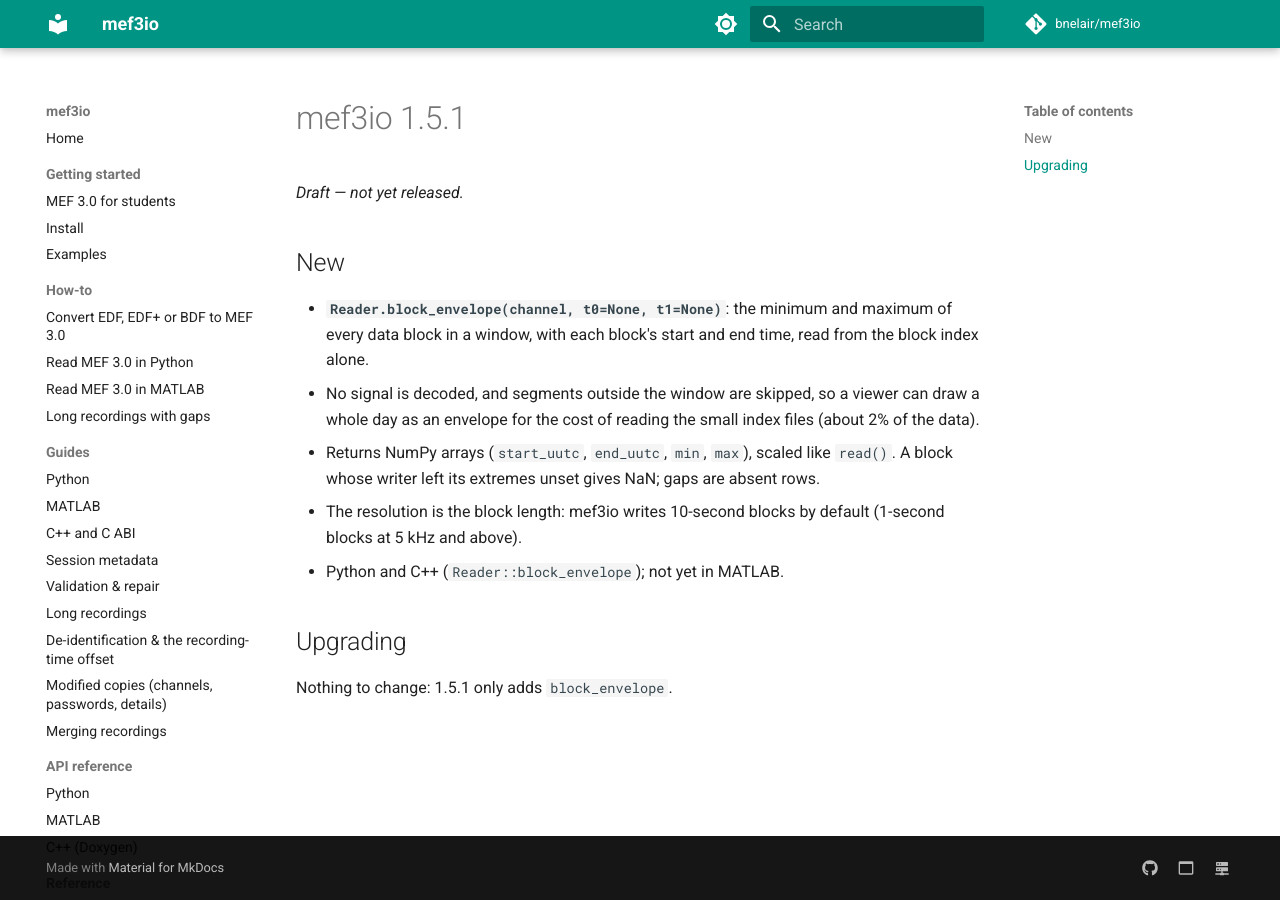
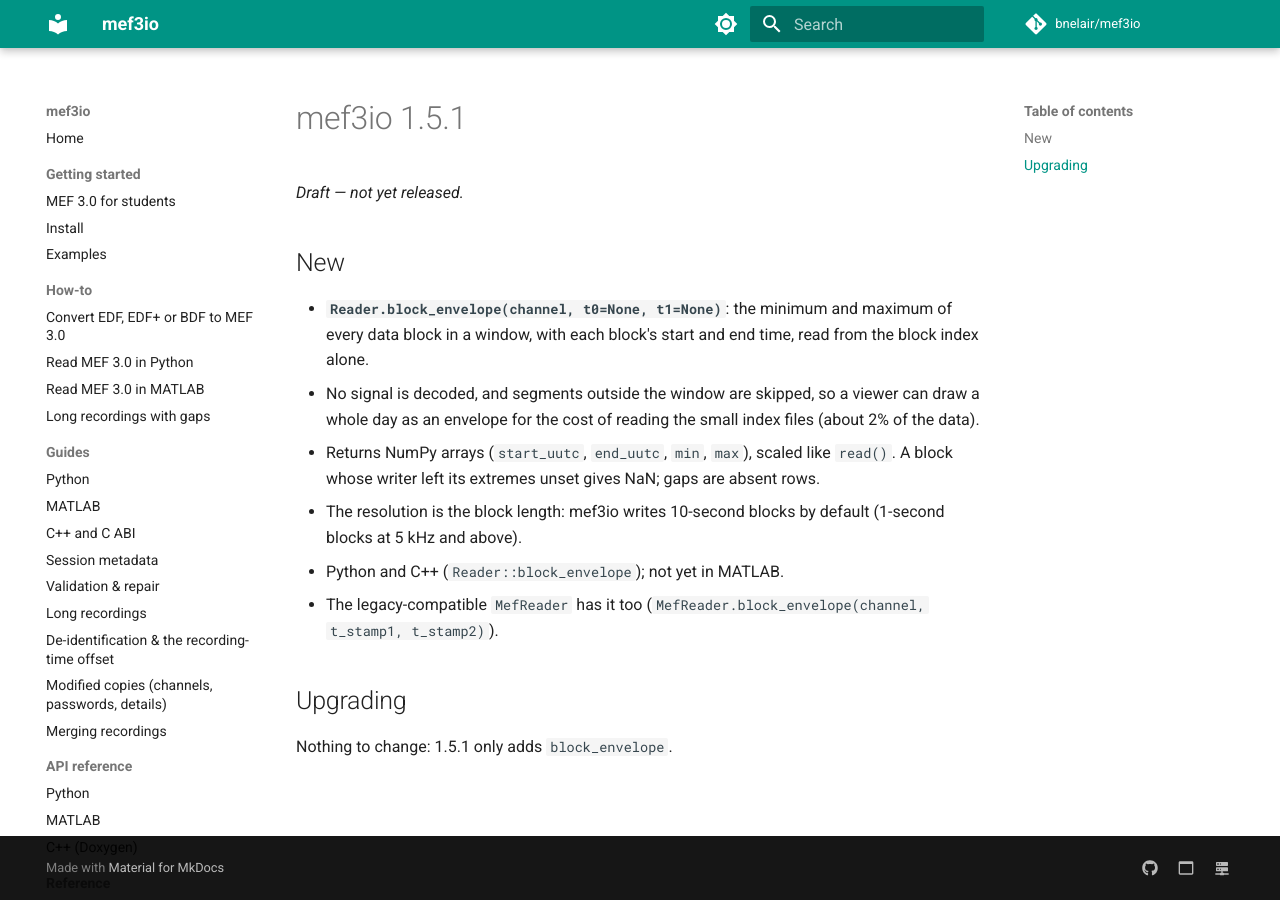
Before and after one commit to bnelair/mef3io, an MkDocs documentation site: the page built from docs/release_notes/1.5.1.md, in a window 1280 px wide. Built offline with MkDocs 1.6.1 and Material for MkDocs 9.7.7, drawn with Linux system fonts in a browser that asks for light colours; comment, search, counter and statistics services are not loaded.

Commit message:
1.5.1 notes: MefReader.block_envelope (#136)
Co-Authored-By: Claude Opus 5.5 <noreply@anthropic.com>
Claude-Session: https://claude.ai/code/session_01PWYBRHqzczzUfo99eFKLmQ

```diff
--- a/docs/release_notes/1.5.1.md
+++ b/docs/release_notes/1.5.1.md
@@ -16,6 +16,8 @@
   - The resolution is the block length: mef3io writes 10-second blocks by
     default (1-second blocks at 5 kHz and above).
   - Python and C++ (`Reader::block_envelope`); not yet in MATLAB.
+  - The legacy-compatible `MefReader` has it too
+    (`MefReader.block_envelope(channel, t_stamp1, t_stamp2)`).
 
 ## Upgrading
 
```
